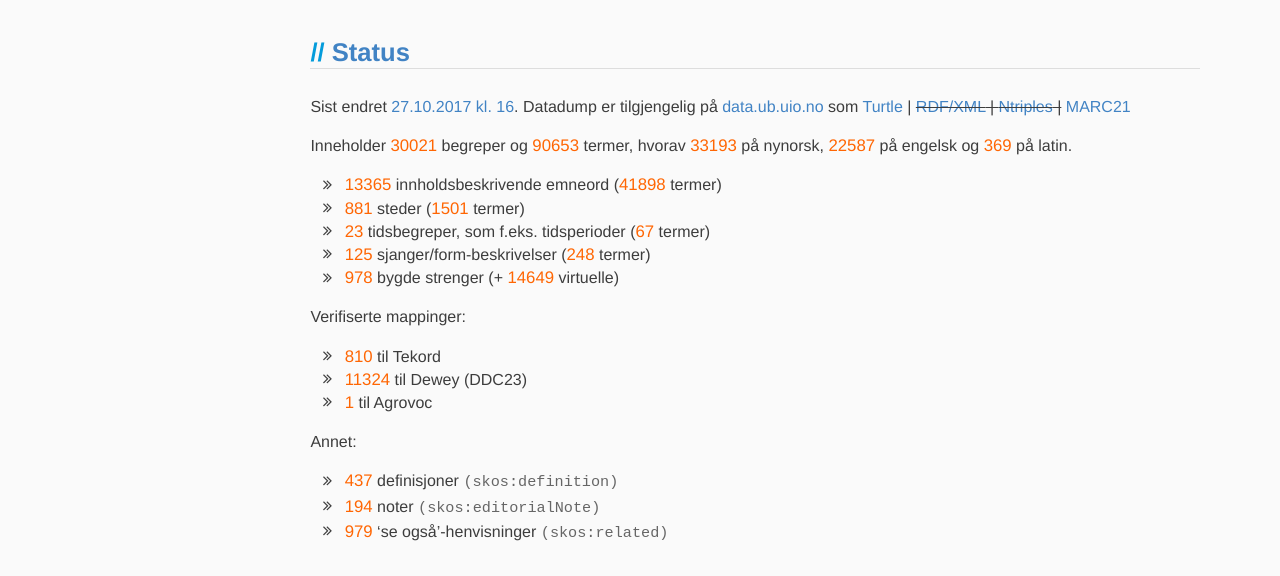
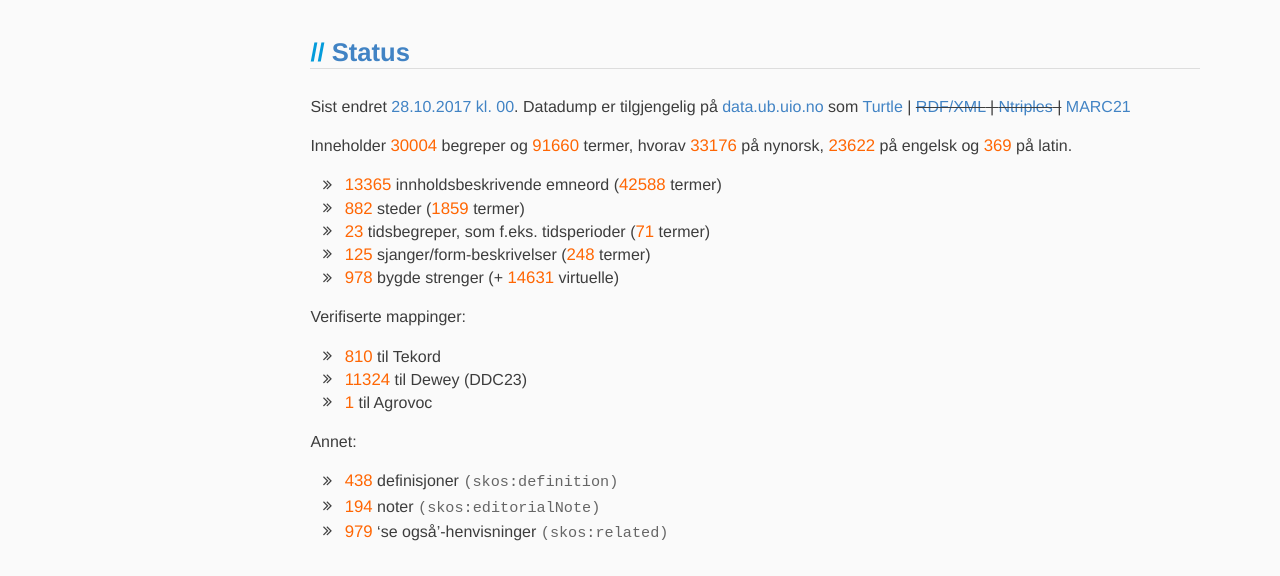
Before and after one commit to realfagstermer/realfagstermer.github.io, a Jekyll site: the page built from index.html, in a window 1280 px wide and 900 px high. Shown: the part 174-750 px from the top of the window. Built offline with Jekyll 4.4.1, drawn with Linux system fonts in a browser that asks for light colours; nearby versions of some CDN libraries; library files that are not in the unit come from our copies.

Commit message:
Update stats

```diff
--- a/_data/stats_current.json
+++ b/_data/stats_current.json
@@ -1,6 +1,6 @@
 {
-  "concepts": 30021,
-  "conceptsWithoutStrings": 14394,
+  "concepts": 30004,
+  "conceptsWithoutStrings": 14395,
   "facets": {
     "CompoundConcept": {
       "concepts": 978,
@@ -25,64 +25,64 @@
     },
     "Place": {
       "altLabels": {
-        "en": 79,
+        "en": 126,
         "la": 0,
-        "nb": 74,
-        "nn": 3
+        "nb": 80,
+        "nn": 4
       },
-      "concepts": 881,
+      "concepts": 882,
       "prefLabels": {
-        "en": 454,
+        "en": 755,
         "la": 1,
-        "nb": 881,
-        "nn": 9
+        "nb": 882,
+        "nn": 11
       },
-      "terms": 1501
+      "terms": 1859
     },
     "Time": {
       "altLabels": {
-        "en": 6,
+        "en": 7,
         "la": 0,
         "nb": 21,
         "nn": 1
       },
       "concepts": 23,
       "prefLabels": {
-        "en": 15,
+        "en": 18,
         "la": 0,
         "nb": 23,
         "nn": 1
       },
-      "terms": 67
+      "terms": 71
     },
     "Topic": {
       "altLabels": {
-        "en": 1372,
+        "en": 1521,
         "la": 24,
         "nb": 4279,
         "nn": 5305
       },
       "concepts": 13365,
       "prefLabels": {
-        "en": 4991,
+        "en": 5534,
         "la": 344,
         "nb": 13362,
-        "nn": 12221
+        "nn": 12219
       },
-      "terms": 41898
+      "terms": 42588
     },
     "VirtualCompoundConcept": {
-      "concepts": 14649,
+      "concepts": 14631,
       "prefLabels": {},
       "terms": 0
     }
   },
   "features": {
     "broadMatch": 1538,
-    "closeMatch": 9356,
-    "definition": 437,
+    "closeMatch": 9367,
+    "definition": 438,
     "editorialNote": 194,
-    "exactMatch": 3540,
+    "exactMatch": 3539,
     "narrowMatch": 0,
     "related": 979,
     "relatedMatch": 2869
@@ -93,11 +93,11 @@
     "tekord": 810
   },
   "terms": {
-    "_sum": 90653,
-    "en": 22587,
+    "_sum": 91660,
+    "en": 23622,
     "la": 369,
-    "nb": 34504,
-    "nn": 33193
+    "nb": 34493,
+    "nn": 33176
   },
-  "ts": 1509123296
+  "ts": 1509149504
 }
```
Also changed, not shown: _data/stats.json.
